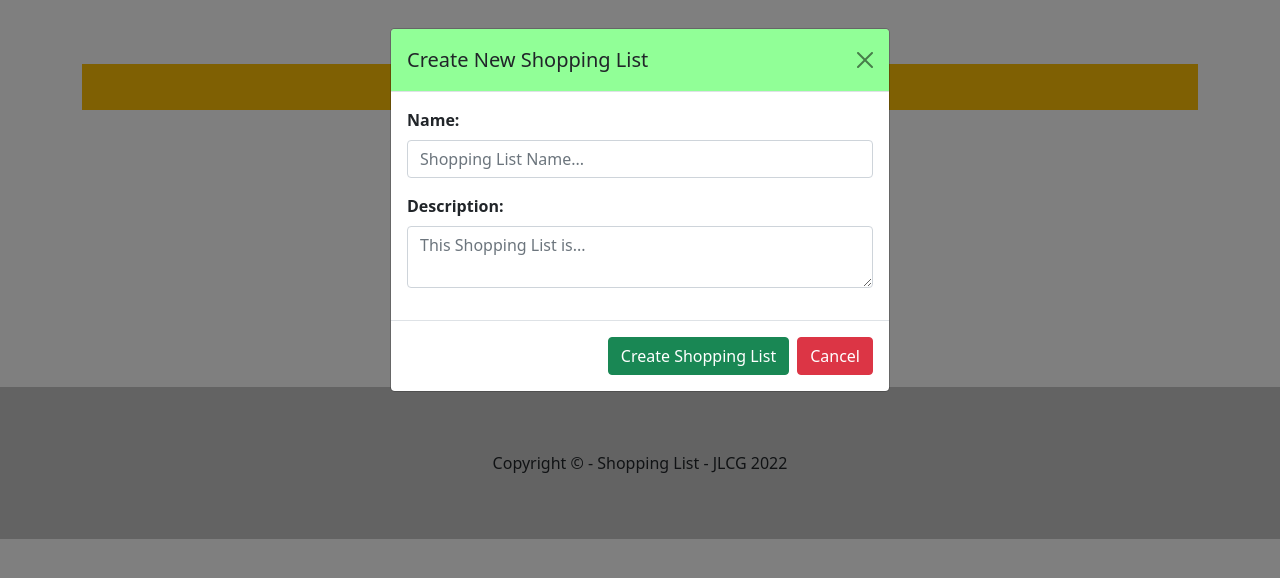
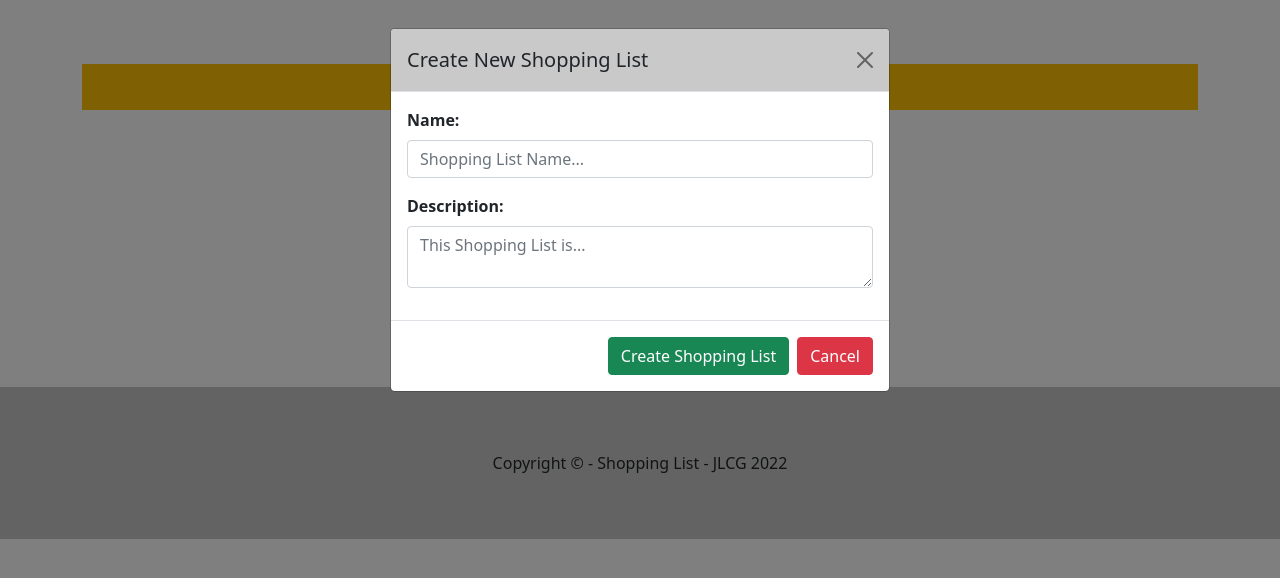
Before and after one commit to LordTarmairon/listacompra, a plain HTML site: page index.html in a window 1280 px wide. Both pictures are taken after a click on the picture "Create a New Shopping List". Drawn offline with nearby package versions, Linux system fonts and the light colour scheme.

Commit message:
Update styles.css

```diff
--- a/assets/css/styles.css
+++ b/assets/css/styles.css
@@ -37,7 +37,7 @@ label {
 }
 
 .card-color{
-    background-color: rgba(82, 255, 91, 0.63);
+    background-color: rgb(201 201 201);
 }
 table img {
     width: 55%;
```
